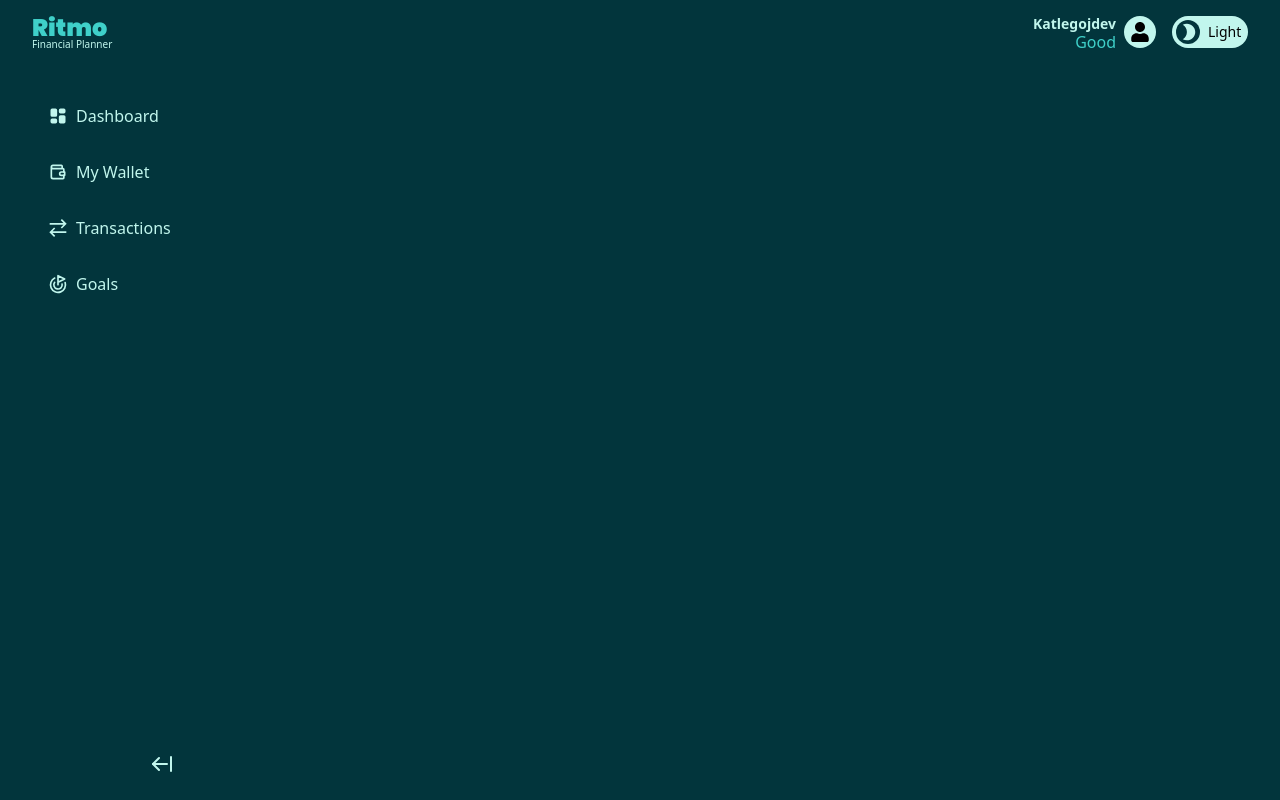
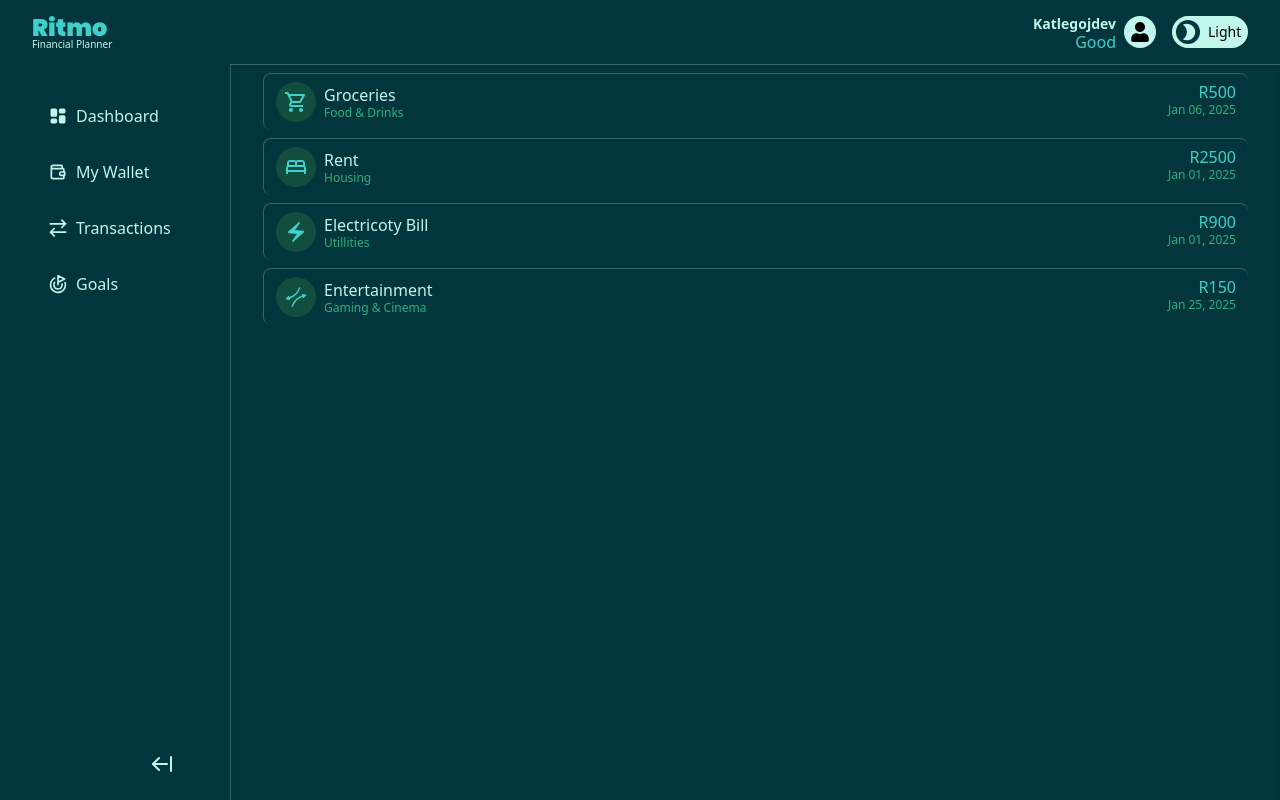
Before and after one commit to agurchu/financial-planner, a React (Vite) app in the folder frontend/: page /transactions in a window 1280 px wide. Built offline with nearby package versions, Linux system fonts and the light colour scheme.

Commit message:
transactions

```diff
--- a/frontend/src/App.jsx
+++ b/frontend/src/App.jsx
@@ -4,6 +4,7 @@ import { ModeProvider } from "./context/ModeContext.jsx";
 import SignupPage from './pages/SignUpPage';
 import LoginPage from './pages/LoginPage';
 import DashboardPage from './pages/DashboardPage.jsx';
+import TransactionsPage from './pages/TransactionsPage.jsx';
 import Sidebar from './components/Sidebar.jsx';
 
 import {Routes, Route } from "react-router-dom";
@@ -20,6 +21,7 @@ function App() {
         <Sidebar/>
         <Routes>
           <Route path="/" element={<DashboardPage />}/>
+          <Route path="/transactions" element={<TransactionsPage />}/>
           <Route path="/signup" element={<SignupPage />}/>
           <Route path="/login" element={<LoginPage />}/>
 
--- a/frontend/src/components/reusable/TransactionsCard.jsx
+++ b/frontend/src/components/reusable/TransactionsCard.jsx
@@ -1,4 +1,5 @@
 import React from "react";
+import { motion } from "framer-motion";
 
 export default function TransactionsCard({
   name,
@@ -8,7 +9,9 @@ export default function TransactionsCard({
   date,
 }) {
   return (
-    <div className="border-l-[1px] border-t-[1px] rounded-lg px-3 py-2 border-primary-1/25 justify-between flex ">
+    <motion.div  initial={{ opacity: 0, y: 20 }}
+    animate={{ opacity: 1, y: 0 }}
+    transition={{ duration: 1 }} className="border-l-[1px] border-t-[1px] rounded-lg px-3 py-2 border-primary-1/25 justify-between flex ">
       <div className="normalFlex gap-2">
         <div className="w-10 h-10 normalFlex text-secondary-2 bg-secondary-1/25 rounded-full">
           <Icon size={24} />
@@ -22,6 +25,6 @@ export default function TransactionsCard({
         <h3 className="text-secondary-2 font-medium ">R{amt}</h3>
         <p className="text-primary-2 text-[12px]">{date}</p>
       </div>
-    </div>
+    </motion.div>
   );
 }
--- /dev/null
+++ b/frontend/src/pages/TransactionsPage.jsx
@@ -0,0 +1,56 @@
+import React from 'react'
+import { MdOutlineLocalGroceryStore,MdOutlineBed, MdOutlineElectricBolt} from "react-icons/md";
+import { GiAvoidance } from "react-icons/gi";
+import { motion } from "framer-motion";
+import TransactionsCard from '../components/reusable/TransactionsCard'
+
+const items = [
+  <TransactionsCard
+  name="Groceries"
+  icon={MdOutlineLocalGroceryStore}
+  description="Food & Drinks"
+  amt="500"
+  date="Jan 06, 2025"
+/>,
+<TransactionsCard
+  name="Rent"
+  icon={MdOutlineBed}
+  description="Housing"
+  amt="2500"
+  date="Jan 01, 2025"
+/>,
+<TransactionsCard
+  name="Electricoty Bill"
+  icon={MdOutlineElectricBolt}
+  description="Utillities"
+  amt="900"
+  date="Jan 01, 2025"
+/>,
+<TransactionsCard
+  name="Entertainment"
+  icon={GiAvoidance}
+  description="Gaming & Cinema"
+  amt="150"
+  date="Jan 25, 2025"
+/>,
+]
+
+export default function TransactionsPage() {
+  return (
+    <main className="shadow-inner border-t border-l border-primary-1/25 w-full px-4 min-h-full overflow-auto mx-auto flex-col py-2 lg:px-8 ">
+    {/* <motion.div
+    className="border-l-[1px] border-t-[1px] w-full h-max border-primary-1/25 shadow-2xl rounded-2xl p-4 bg-primary-1/5"> */}
+      {/* <div className="flex justify-between mb-4">
+        <h2 className="text-primary-1 font-bold text-lg">
+          Recent Transactions
+        </h2>
+      </div> */}
+      <div className="grid gap-2">
+      {items.map((item, index) => (
+        <div  key={index}>{item}</div>
+      ))}
+      </div>
+    {/* </motion.div> */}
+    </main>
+  )
+}
```
